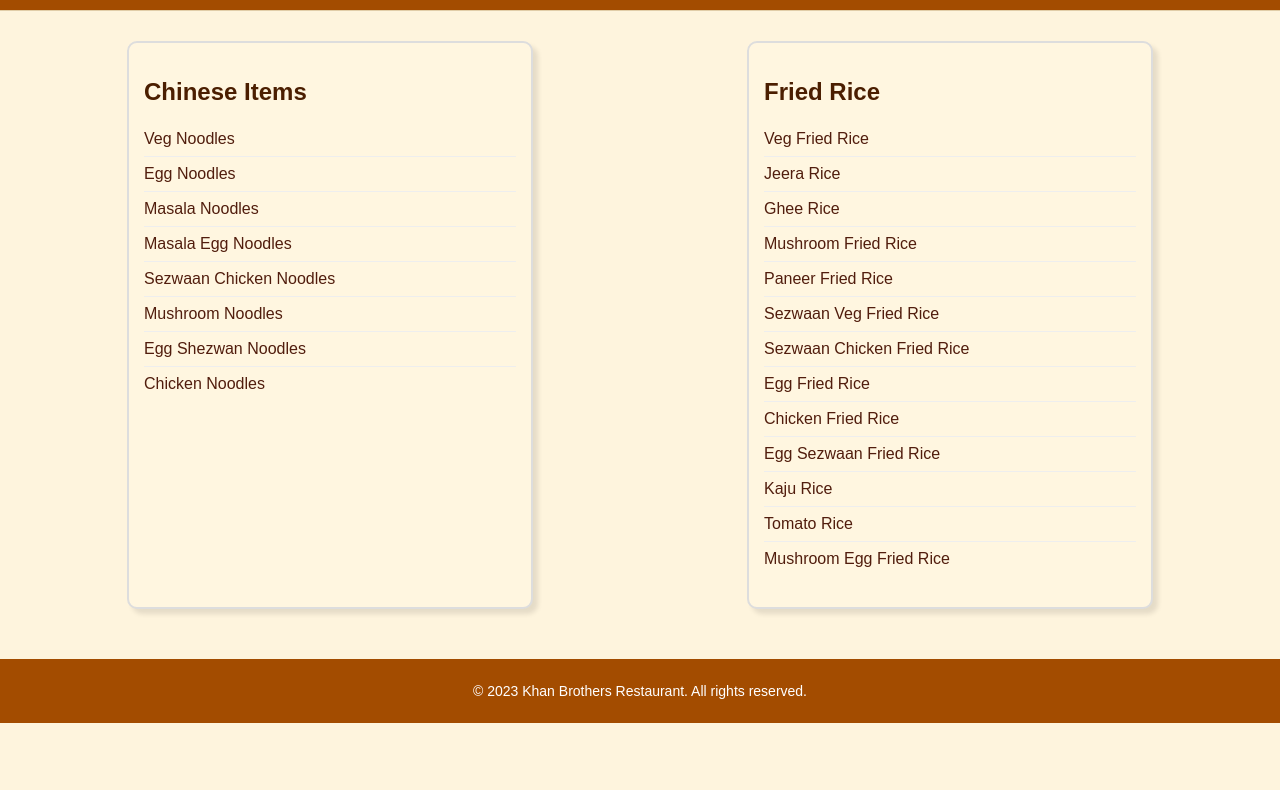
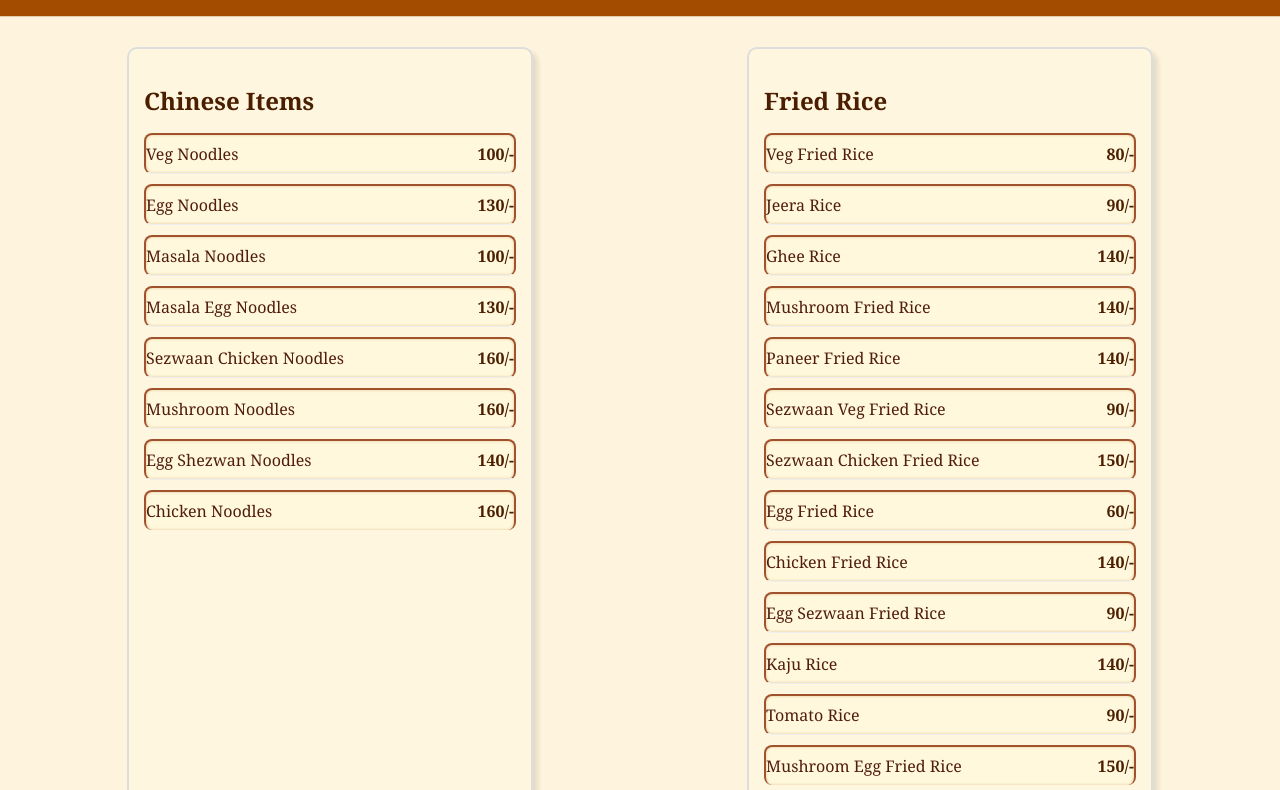
Before and after one commit to KSyedMuhammadHussain/Khan-Brothers-Restaurant-, a plain HTML site: page Menu/chinese.html in a window 1280 px wide. Shown: the part 90-880 px from the top of the page. Before the commit the page ends 813 px from the top, so only its background shows below. Drawn offline with Linux system fonts and the light colour scheme; files that its build step writes are made by us from their sources.

Commit message:
Menu card updated by Muhammad 70% the webpage was complited

```diff
--- a/Menu/chinese.html
+++ b/Menu/chinese.html
@@ -7,7 +7,7 @@
     <link rel="stylesheet" href="style.css">
     <style>
         body {
-            font-family: Arial, sans-serif;
+            font-family: 'Georgia', serif;
             background-color: #fef4dd;
             margin: 0;
             padding: 0;
@@ -23,7 +23,7 @@
         main {
             display: flex;
             justify-content: space-around;
-            flex-wrap: wrap; /* allows wrapping on small screens */
+            flex-wrap: wrap;
             padding: 20px;
         }
 
@@ -42,8 +42,38 @@
         }
 
         ul {
-            list-style-type: disc;
-            padding-left: 20px;
+            list-style-type: none;
+            padding-left: 0;
+        }
+
+        /* ✅ Style for bordered menu items */
+        ul li {
+            border: 2px double #a0522d;
+            background-color: #fff8dc;
+            border-radius: 8px;
+            padding: 12px 16px;
+            margin-bottom: 10px;
+            box-shadow: inset 0 0 3px #e1c699;
+            display: flex;
+            justify-content: space-between;
+            align-items: center;
+            transition: background-color 0.3s, box-shadow 0.3s;
+        }
+
+        ul li:hover {
+            background-color: #fff3cd;
+            box-shadow: 0 2px 5px rgba(0, 0, 0, 0.1);
+        }
+
+        .item {
+            font-weight: 500;
+        }
+
+        .price {
+            font-weight: bold;
+            min-width: 50px;
+            text-align: right;
+            color: #4b1e00;
         }
 
         footer {
@@ -59,32 +89,32 @@
         <section class="menu-section">
             <h2>Chinese Items</h2>
             <ul>
-                <li>Veg Noodles</li>
-                <li>Egg Noodles</li>
-                <li>Masala Noodles</li>
-                <li>Masala Egg Noodles</li>
-                <li>Sezwaan Chicken Noodles</li>
-                <li>Mushroom Noodles</li>
-                <li>Egg Shezwan Noodles</li>
-                <li>Chicken Noodles</li>
+                <li><span class="item">Veg Noodles</span><span class="price">100/-</span></li>
+                <li><span class="item">Egg Noodles</span><span class="price">130/-</span></li>
+                <li><span class="item">Masala Noodles</span><span class="price">100/-</span></li>
+                <li><span class="item">Masala Egg Noodles</span><span class="price">130/-</span></li>
+                <li><span class="item">Sezwaan Chicken Noodles</span><span class="price">160/-</span></li>
+                <li><span class="item">Mushroom Noodles</span><span class="price">160/-</span></li>
+                <li><span class="item">Egg Shezwan Noodles</span><span class="price">140/-</span></li>
+                <li><span class="item">Chicken Noodles</span><span class="price">160/-</span></li>
             </ul>
         </section>
         <section class="menu-section">
             <h2>Fried Rice</h2>
             <ul>
-                <li>Veg Fried Rice</li>
-                <li>Jeera Rice</li>
-                <li>Ghee Rice</li>
-                <li>Mushroom Fried Rice</li>
-                <li>Paneer Fried Rice</li>
-                <li>Sezwaan Veg Fried Rice</li>
-                <li>Sezwaan Chicken Fried Rice</li>
-                <li>Egg Fried Rice</li>
-                <li>Chicken Fried Rice</li>
-                <li>Egg Sezwaan Fried Rice</li>
-                <li>Kaju Rice</li>
-                <li>Tomato Rice</li>
-                <li>Mushroom Egg Fried Rice</li>
+                <li><span class="item">Veg Fried Rice</span><span class="price">80/-</span></li>
+                <li><span class="item">Jeera Rice</span><span class="price">90/-</span></li>
+                <li><span class="item">Ghee Rice</span><span class="price">140/-</span></li>
+                <li><span class="item">Mushroom Fried Rice</span><span class="price">140/-</span></li>
+                <li><span class="item">Paneer Fried Rice</span><span class="price">140/-</span></li>
+                <li><span class="item">Sezwaan Veg Fried Rice</span><span class="price">90/-</span></li>
+                <li><span class="item">Sezwaan Chicken Fried Rice</span><span class="price">150/-</span></li>
+                <li><span class="item">Egg Fried Rice</span><span class="price">60/-</span></li>
+                <li><span class="item">Chicken Fried Rice</span><span class="price">140/-</span></li>
+                <li><span class="item">Egg Sezwaan Fried Rice</span><span class="price">90/-</span></li>
+                <li><span class="item">Kaju Rice</span><span class="price">140/-</span></li>
+                <li><span class="item">Tomato Rice</span><span class="price">90/-</span></li>
+                <li><span class="item">Mushroom Egg Fried Rice</span><span class="price">150/-</span></li>
             </ul>
         </section>
     </main>
```
Also changed, not shown: Menu/veg.html (+41 -38 lines).
